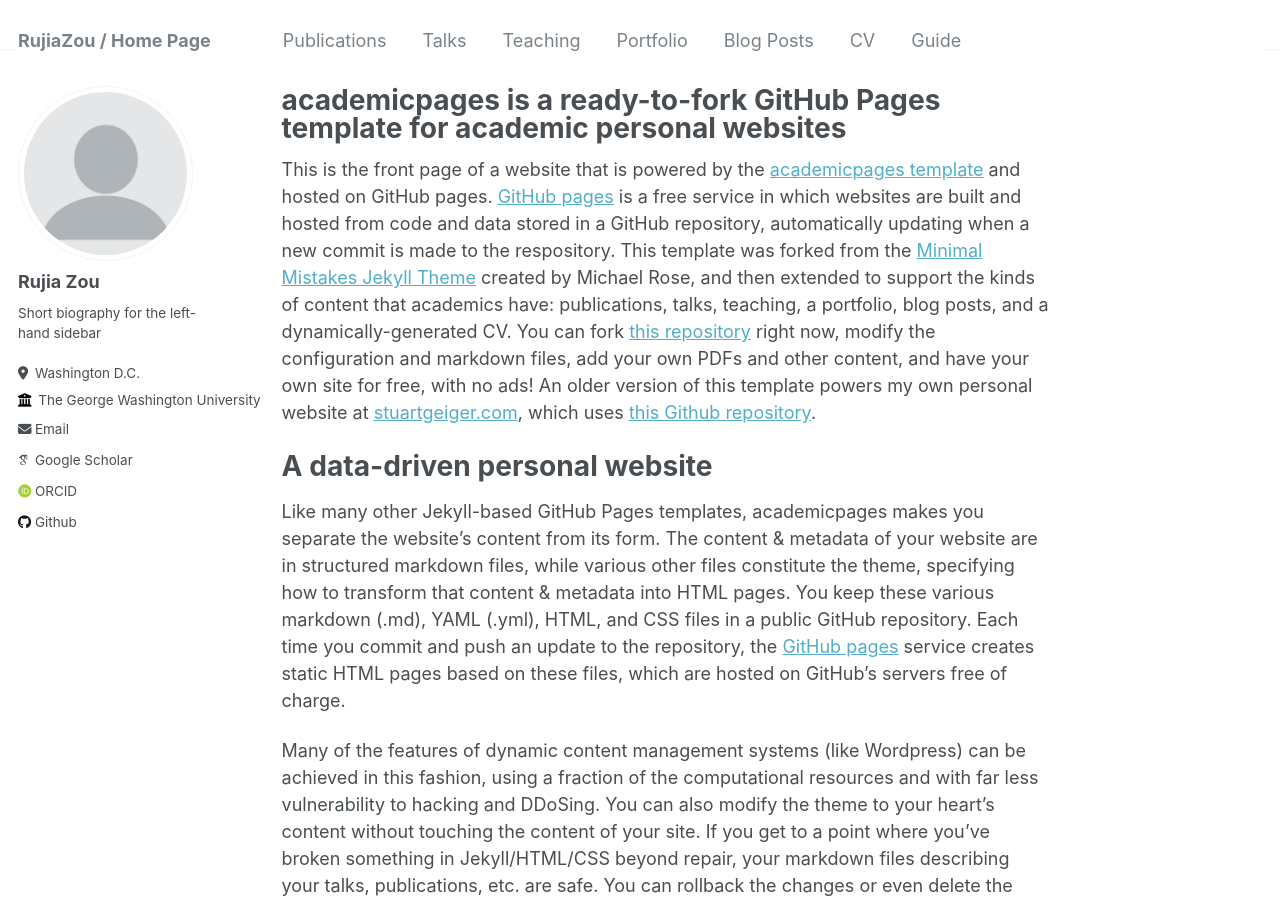
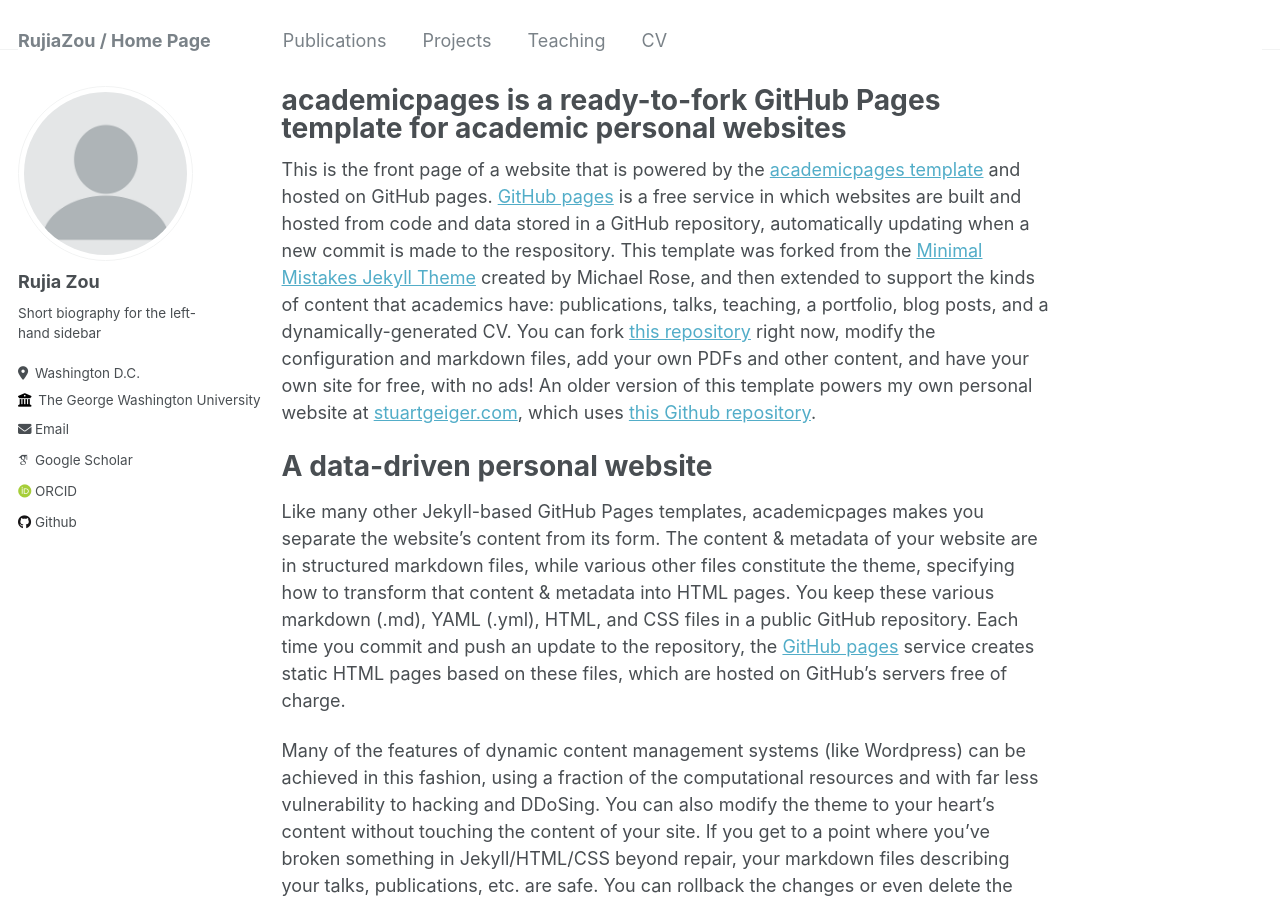
Before and after one commit to RujiaZou/RujiaZou.github.io, a Jekyll site: the page built from _pages/about.md, in a window 1280 px wide and 900 px high. Built offline with Jekyll 4.4.1, drawn with Linux system fonts in a browser that asks for light colours; some web fonts are replaced.

Commit message:
Update navigation.yml

```diff
--- a/_data/navigation.yml
+++ b/_data/navigation.yml
@@ -3,20 +3,20 @@ main:
   - title: "Publications"
     url: /publications/
 
-  - title: "Talks"
+  - title: "Projects"
     url: /talks/
 
   - title: "Teaching"
     url: /teaching/
 
-  - title: "Portfolio"
-    url: /portfolio/
+  #- title: "Portfolio"
+  #  url: /portfolio/
 
-  - title: "Blog Posts"
-    url: /year-archive/
+  # title: "Blog Posts"
+  #  url: /year-archive/
 
   - title: "CV"
     url: /cv/
 
-  - title: "Guide"
-    url: /markdown/
+  #- title: "Guide"
+  #  url: /markdown/
```
